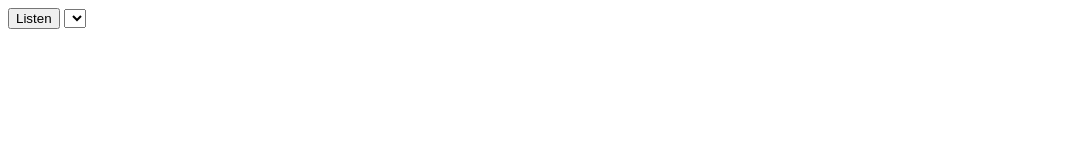
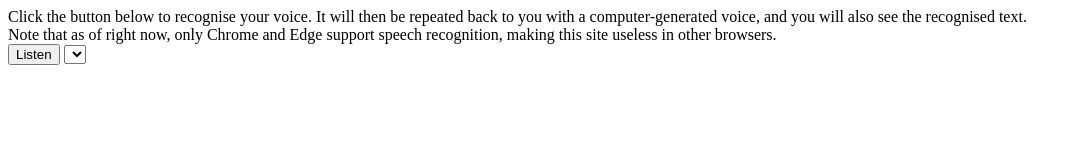
Before and after one commit to andOlga/tts-echo, a plain HTML site: page index.html in a window 1280 px wide. Shown: the whole page, without its empty margins (0-1081 px from the left). Drawn offline with Linux system fonts and the light colour scheme.

Commit message:
Add description

```diff
--- a/index.html
+++ b/index.html
@@ -1,4 +1,8 @@
 <title>TTS Echo</title>
+<div class=description>
+    Click the button below to recognise your voice. It will then be repeated back to you with a computer-generated voice, and you will also see the recognised text.<br>
+    Note that as of right now, only Chrome and Edge support speech recognition, making this site useless in other browsers.
+</div>
 <button id=listen data-paused=true>Listen</button>
 <select id=ttsvoice></select>
 <div id=text></div>
```
